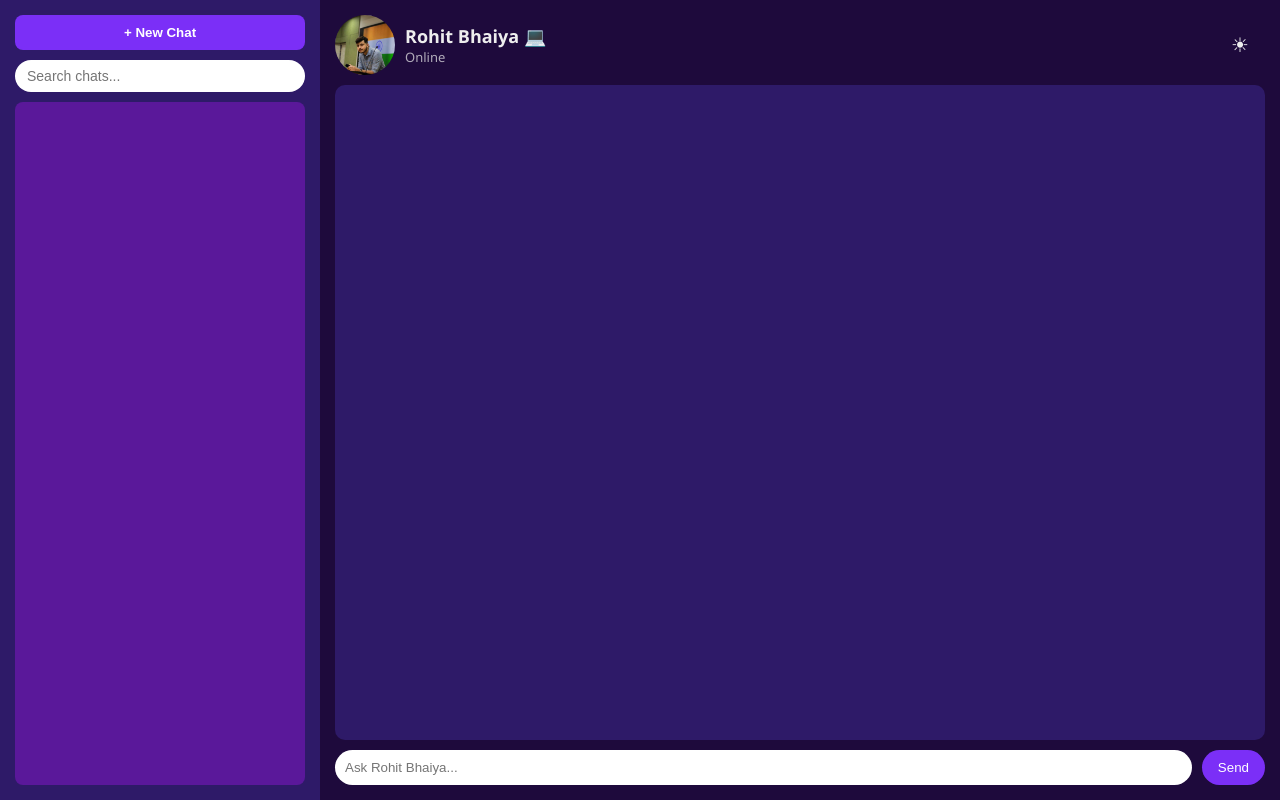
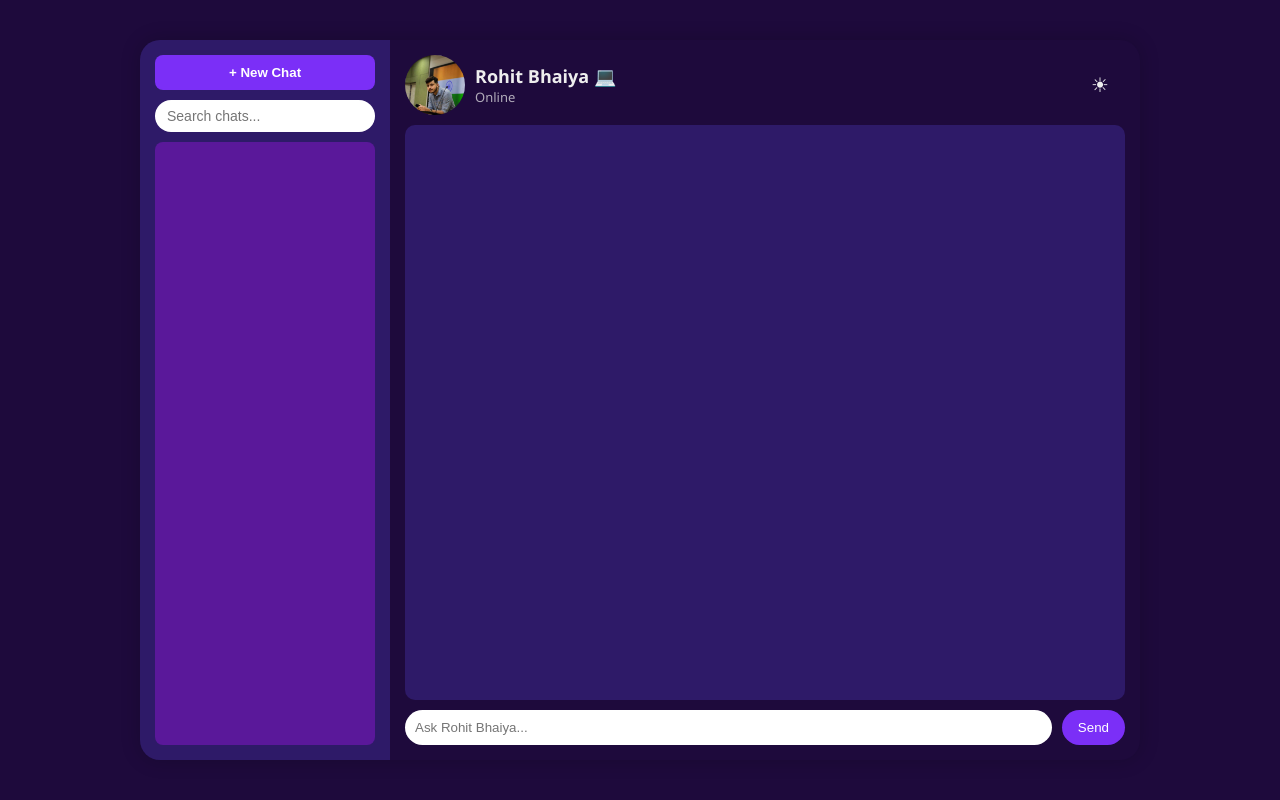
Before and after one commit to aman-singh122/rohitnegi-chatbot, a website: page index.html in a window 1280 px wide. Drawn offline with Linux system fonts and the light colour scheme; no server answers.

Commit message:
Updated chatbot layout

```diff
--- a/index.html
+++ b/index.html
@@ -29,17 +29,28 @@
     }
     * { box-sizing: border-box; }
     body, html {
-      margin: 0; padding: 0; height: 100%;
-      font-family: "Segoe UI", sans-serif;
-      background: var(--bg);
-      color: var(--text-color);
-    }
-  #container {
+  margin: 0;
+  padding: 0;
+  height: 100%;
   display: flex;
-  height: 100vh;
-  max-width: 1400px;
-  margin: auto;
+  justify-content: center;
+  align-items: center;
+  background: var(--bg);
+  font-family: "Segoe UI", sans-serif;
+  color: var(--text-color);
 }
+
+#container {
+  display: flex;
+  height: 90vh;
+  width: 1000px;
+  max-width: 100%;
+  border-radius: 20px;
+  overflow: hidden;
+  box-shadow: 0 0 20px rgba(0, 0, 0, 0.2);
+  background: var(--bg);
+}
+
     #sidebar {
       width: 25%;
       background: var(--sidebar-bg);
```
